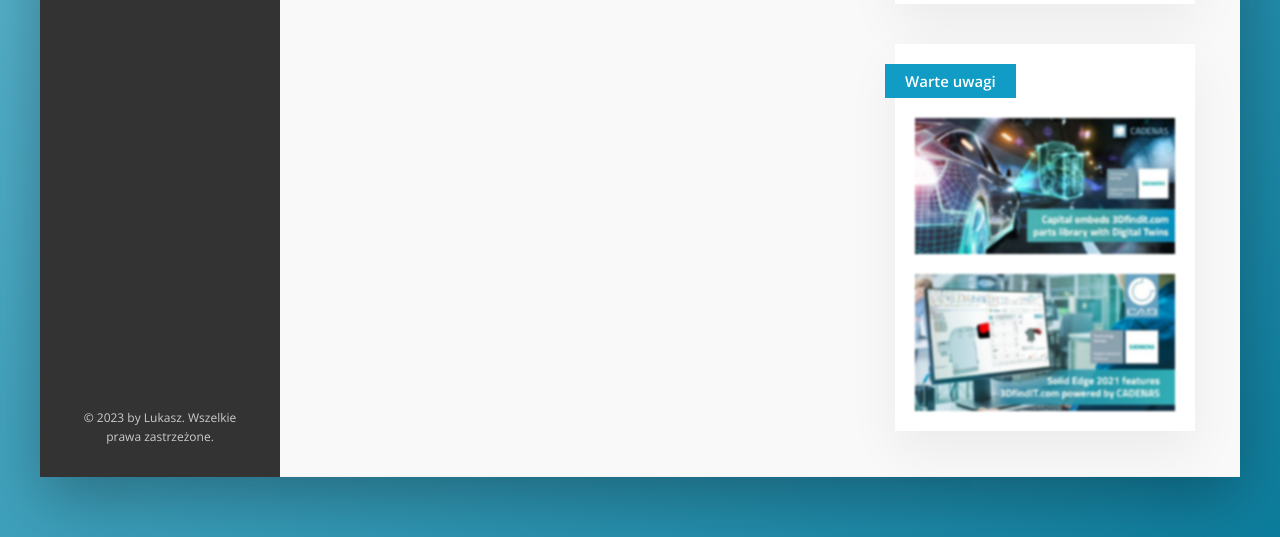
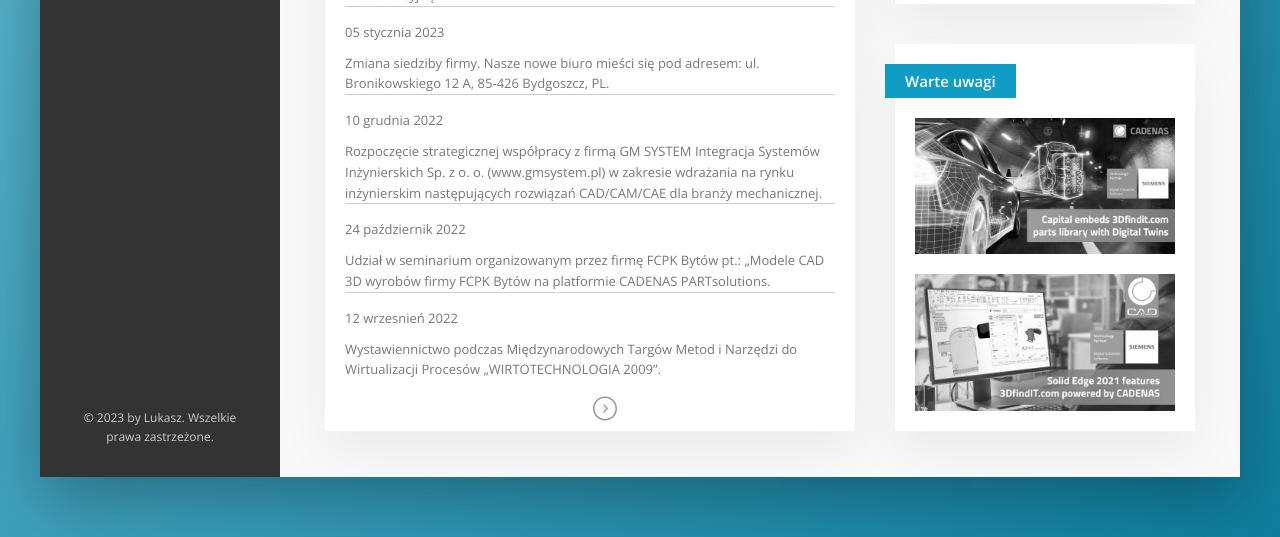
Before and after one commit to LuckyLuke83/TopTech, a website with bundled scripts: page index.html in a window 1280 px wide. Shown: the part 772-1309 px from the top of the page. Built offline with nearby package versions, Linux system fonts and the light colour scheme.

Commit message:
finished news section

```diff
--- a/js/news.js
+++ b/js/news.js
@@ -38,7 +38,15 @@ export const news = [
         content: 'Wystąpienie podczas VII FORUM Stowarzyszenia „ProCAx”.',
     },
     {
+        date: '16 październik 2021',
+        content: 'Wystawiennictwo podczas Międzynarodowych Targów Przetwórstwa Tworzyw Sztucznych i Obróbki Metali POLTOOLS 2008 w Bydgoszczy.',
+    },
+    {
         date: '27 września 2021',
         content: 'Uruchomienie strony z informacją o naszej ofercie na rozwiązania CADENAS.',
+    },
+    {
+        date: '12 czerwca 2021',
+        content: 'wystawiennictwo podczas 12. Międzynarodowych Targów Technologii i Produkcji PROTECH 2021.',
     }
 ]
--- a/js/script.js
+++ b/js/script.js
@@ -1,10 +1,9 @@
 'use strict'
 
 import {news} from './news.js'
-
-const newsPages = Math.ceil((news.length)/4);
+const newsPerPage = 5;
+const newsPages = Math.ceil((news.length)/newsPerPage);
 const newsSection = document.querySelector('.about');
-const arrows = document.querySelector('.description__arrows');
 
 ///////////////////////////////////////
 //news
@@ -13,24 +12,38 @@ let newsPageNumber = 1;
 
 const newsLoad = function(pageNumber) {
     newsSection.innerHTML = '';
-    const lastNewsNumber = newsPageNumber*4-1;
-    const newsOnPage = news.slice(newsPageNumber-1, newsPageNumber*4);
+
+    const newsOnPage = news.slice((newsPageNumber-1)*newsPerPage, newsPageNumber*newsPerPage);
 
     const newsForPage = newsOnPage.map(n => `<div class="description__news">
     <span class="description__news-data">${n.date}</span>
     <p class="description__news-text">${n.content}</p>
-</div>`);
-console.log(newsForPage);
-    const markup = '<h3 class="description__header">Aktualności</h3>';
+    </div>`).join('');
+
+    const markup = `<h3 class="description__header">Aktualności</h3>
+    ${newsForPage}
+    <div class="description__arrows">
+        <svg class="description__arrows-icon minus ${newsPageNumber === 1 ? 'hidden-btn' : ''}">
+            <use xlink:href="img/sprite.svg#icon-chevron-with-circle-left"></use>
+        </svg>
+        <svg class="description__arrows-icon plus ${newsPageNumber === newsPages ? 'hidden-btn' : ''}">
+            <use xlink:href="img/sprite.svg#icon-chevron-with-circle-right"></use>
+        </svg>
+    </div>`;
     newsSection.insertAdjacentHTML('afterbegin', markup);
-}
 
-arrows.addEventListener('click', function(e) {
-    const clicked = e.target.closest('.description__arrows-icon');
+    const newsControl = document.querySelector('.description__arrows');
+    newsControl.addEventListener('click', function(e) {
+        const clicked = e.target.closest('.description__arrows-icon');
 
-})
+        clicked.classList.contains('plus') ? newsPageNumber++ : newsPageNumber--;
 
-newsLoad(1);
+        newsLoad(newsPageNumber);
+    });
+
+};
+
+
 
 
 ///////////////////////////////////////
@@ -43,8 +56,6 @@ const sideContent = document.querySelectorAll('.description');
 navContainer.addEventListener('click', function(e) {
     const clicked = e.target.closest('.side-nav__item');
     if (!clicked) return;
-
-    console.log(clicked);
 
     navBtns.forEach(li => li.classList.remove('side-nav__item--active'));
     sideContent.forEach(c => c.classList.remove('description-active'));
@@ -108,3 +119,5 @@ downloadBtn.addEventListener('click', function() {
 downloadClose.addEventListener('click', function() {
     downloadPanel.style.right = "-30rem";
 })
+
+newsLoad(1);
--- a/sass/_base.scss
+++ b/sass/_base.scss
@@ -124,3 +124,8 @@ ul {
     visibility: hidden;
     opacity: 0;
 }
+
+.hidden-btn {
+    opacity: 0;
+    pointer-events: none;
+}
--- a/sass/_components.scss
+++ b/sass/_components.scss
@@ -310,15 +310,13 @@
 /// DESCRIPTION
 
 .description {
+    position: relative;
     display: none;
 
 
     &__header{
         font-size: 1.5rem;
         margin: 1rem 0;
-    }
-
-    &__text{
     }
 
     &__news{
@@ -333,11 +331,17 @@
     }
 
     &__arrows {
+        position: absolute;
+        bottom: 1rem;
+        left: 50%;
+        translate: -50%;
+        align-self: flex-end;
         display: flex;
         justify-content: center;
         align-items: center;
         gap: .5rem;
         padding-top: 1.5rem;
+
 
         &-icon {
             height: 2.5rem;
@@ -360,9 +364,12 @@
     &-active {
         display: block;
     }
+};
+
+.about {
+    align-self: stretch;
+
 }
-
-
 
 ////////////////////////////////////////
 /// additional-info
@@ -398,7 +405,7 @@
 
 .img_big{
     width: 100%;
-    filter: blur(1px);
+    filter: grayscale(1);
     transition: all .3s;
 
     &:hover {
```
Also changed, not shown: index.html (+2 -2 lines), css/style.css.
